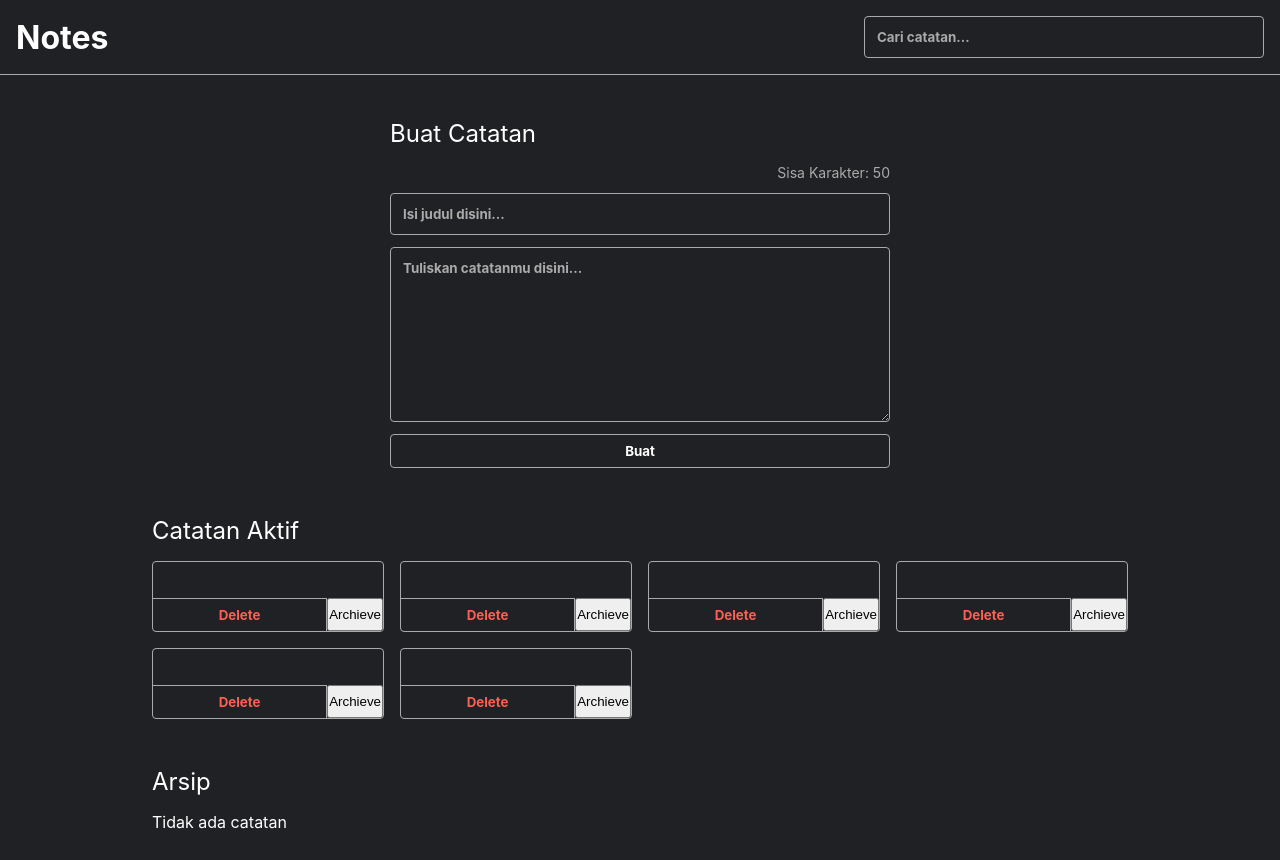
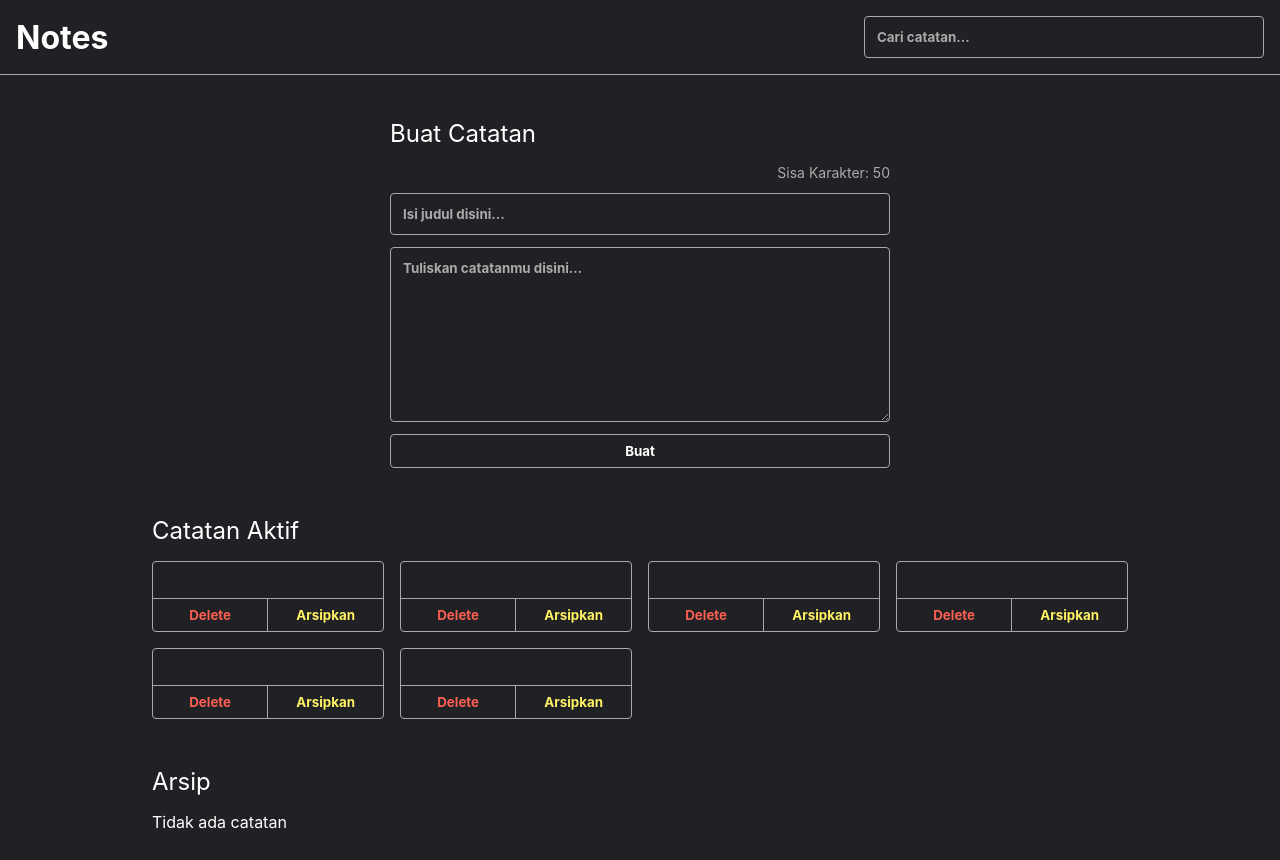
Before and after one commit to faruqalawy/dicoding-notes-app, a React (Vite) app: page / in a window 1280 px wide. Built offline with nearby package versions, Linux system fonts and the light colour scheme.

Commit message:
install npm

```diff
--- a/index.html
+++ b/index.html
@@ -8,6 +8,6 @@
     </head>
     <body>
         <div id="root"></div>
-        <script type="module" src="./src/index.jsx"></script>
+        <script type="module" src="src/index.jsx"></script>
     </body>
 </html>
--- a/src/components/10-ArchiveButton.jsx
+++ b/src/components/10-ArchiveButton.jsx
@@ -1,7 +1,7 @@
 import React from "react";
 
-function ArchieveButton({id, onArchieve}) {
-    return <button className="note-item__archieve-button">Archieve</button>
+function ArchiveButton({id, onArchieve}) {
+    return <button className="note-item__archive-button">Arsipkan</button>
 }
 
-export default ArchieveButton
+export default ArchiveButton
--- a/src/components/3-NoteBody.jsx
+++ b/src/components/3-NoteBody.jsx
@@ -30,8 +30,8 @@ class NoteBody extends React.Component {
                         id: +new Date(),
                         title,
                         body,
+                        createdAt: new Date().toISOString(),
                         archived: false,
-                        createdAt: new Date().toISOString(),
                     }
                 ]
             }
--- a/src/components/8-ActionButton.jsx
+++ b/src/components/8-ActionButton.jsx
@@ -1,12 +1,12 @@
 import React from "react";
 import DeleteButton from "./9-DeleteButton";
-import ArchieveButton from "./10-ArchiveButton";
+import ArchiveButton from "./10-ArchiveButton";
 
 function ActionButton(id, onDelete, onArchieve) {
     return (
         <div className="note-item__action">
             <DeleteButton id={id} onDelete={onDelete} />
-            <ArchieveButton id={id} onArchieve={onArchieve} />
+            <ArchiveButton id={id} onArchieve={onArchieve} />
         </div>
     )
 }
```
Also changed, not shown: src/utils/index.js (line endings or trailing spaces).
